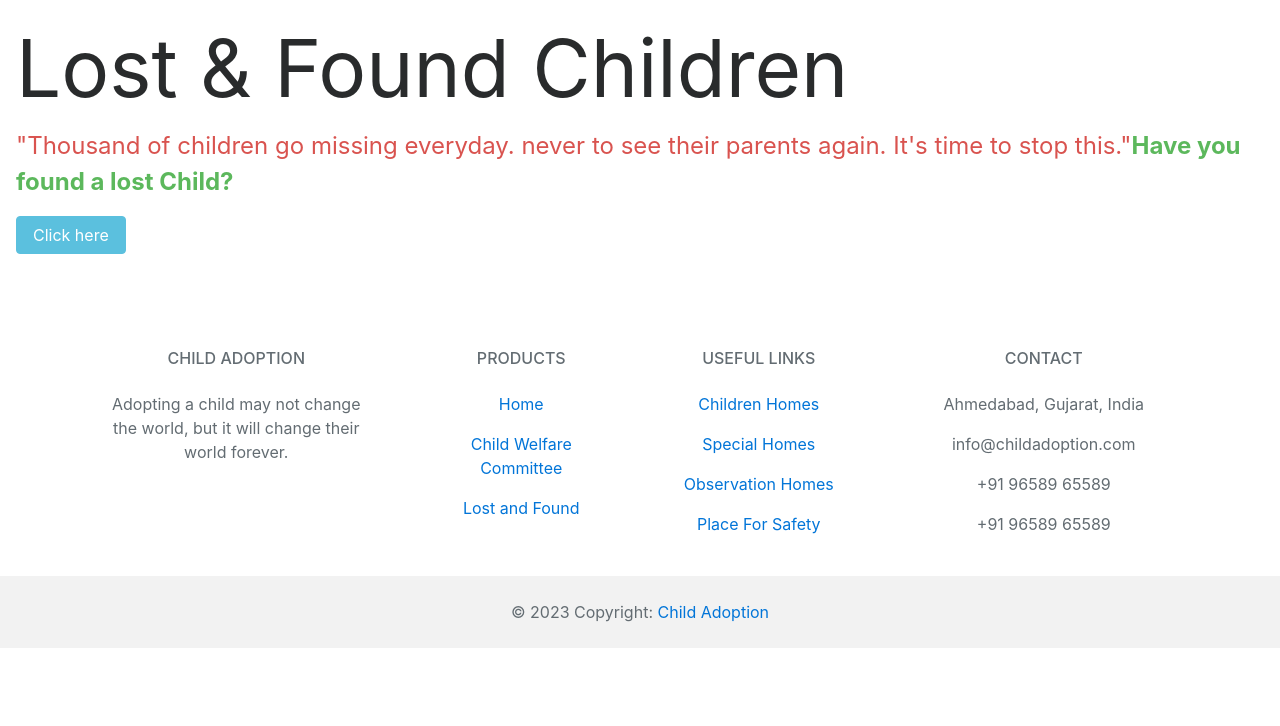
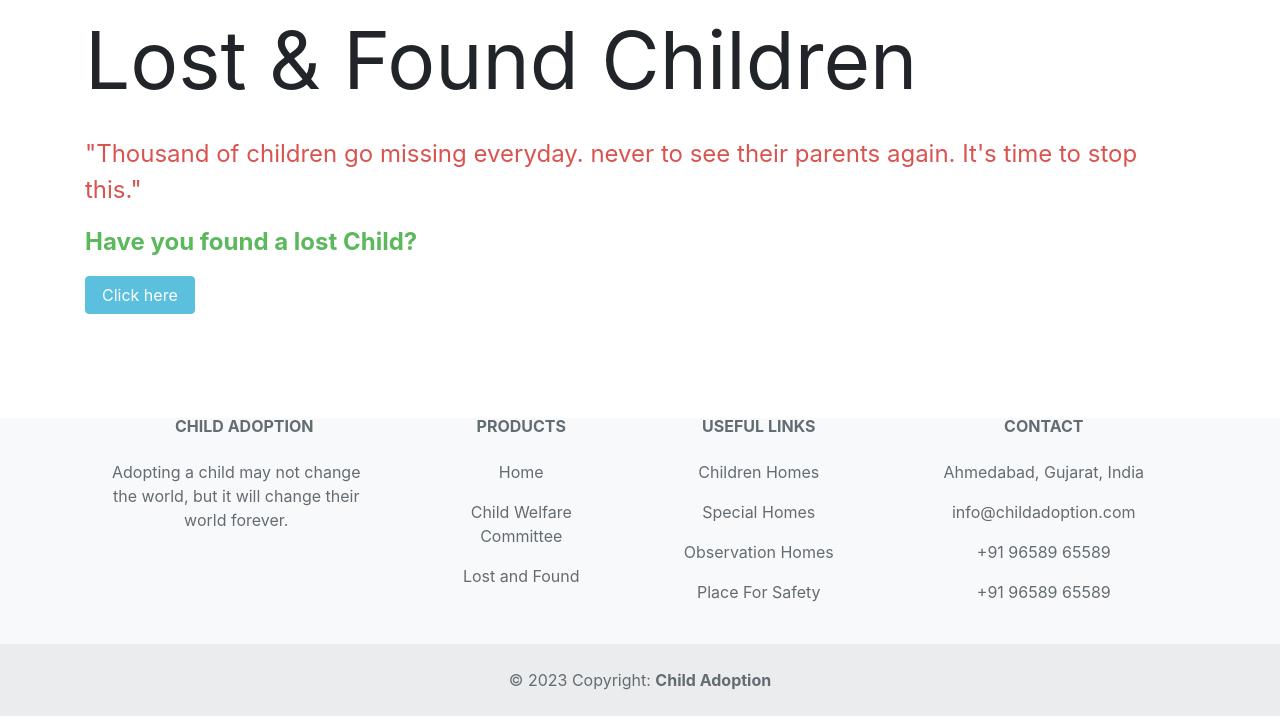
Before and after one commit to ankitpakhale/ChildCare, a Django app: page /lostportal/ in a window 1280 px wide. Shown: the part 74-800 px from the top of the page. Run offline with Django 3.2, Linux system fonts and the light colour scheme; data comes from the database, SQL or seed files in the repository; both versions use the stored data as it was after the commit; some libraries are stand-ins or nearby versions.

Commit message:
Issue fixes

```diff
--- a/child/models.py
+++ b/child/models.py
@@ -75,6 +75,7 @@
 	Job_description=models.CharField(max_length=5000)
 	adoptionreason=models.CharField(max_length=5000)
 	aadhar=models.BooleanField(default=False)
+	monthlyIncome=models.IntegerField(null=True,blank=True)
 
 	childwanted=models.ForeignKey(childinfo,related_name='childwanted',on_delete=models.CASCADE)
 
@@ -95,7 +96,7 @@
 	Occupation=models.CharField(max_length=50)
 	Emailid=models.CharField(max_length=50)
 
-	amount=models.IntegerField(max_length=25)
+	amount=models.IntegerField()
 	Bank_account_no=models.CharField(max_length=25)
 	IFSC_code=models.CharField(max_length=20)
 	Aadharcardno=models.CharField(max_length=20)
--- a/child/templates/child/homepage.html
+++ b/child/templates/child/homepage.html
@@ -106,7 +106,7 @@
               <h1 style="font-size: 12vh" class="card-title display-3 text-white">child and </h1>
               <h1 style="font-size: 12vh" class="card-title display-3 text-white">change a life</h1>
 
-              <a href="{% url 'adoption' %}" class="text-white"><button class="btn btn-info" type="button">Click
+              <a href="{% url 'parentform' %}" class="text-white"><button class="btn btn-info" type="button">Click
                   Here</button></a>
             </div>
           </div>
--- a/child/templates/child/lost.html
+++ b/child/templates/child/lost.html
@@ -8,7 +8,8 @@
     <meta name="viewport" content="width=device-width, initial-scale=1, shrink-to-fit=no">
 
     <!-- Bootstrap CSS -->
-    <link rel="stylesheet" href="https://cdnjs.cloudflare.com/ajax/libs/font-awesome/4.7.0/css/font-awesome.min.css">
+    <link href="https://cdn.jsdelivr.net/npm/bootstrap@5.0.2/dist/css/bootstrap.min.css" rel="stylesheet"
+        integrity="sha384-EVSTQN3/azprG1Anm3QDgpJLIm9Nao0Yz1ztcQTwFspd3yD65VohhpuuCOmLASjC" crossorigin="anonymous">
     <link rel="stylesheet" href="https://maxcdn.bootstrapcdn.com/bootstrap/4.0.0-alpha.6/css/bootstrap.min.css"
         integrity="sha384-rwoIResjU2yc3z8GV/NPeZWAv56rSmLldC3R/AZzGRnGxQQKnKkoFVhFQhNUwEyJ" crossorigin="anonymous">
 
@@ -69,20 +70,20 @@
         </nav>
     </div>
 
-    <nav style="background-color: white" class="navbar navbar-togleable">
-        <ul class="nav navbar-nav">
-            <li class="text-dark" style="font-size: 10vh">Lost & Found Children </li>
-        </ul>
-        <ul class="nav navbar-nav pull-md-right">
-            <li class="text-danger" style="font-size: 3vh;padding-bottom: 2vh">"Thousand of children go missing
-                everyday. never to see their parents again. It's time to stop this."<strong class="text-success">Have
-                    you found a lost Child?</strong> </li>
-            <li class="nav-item" style="padding-bottom: 5vh"><a href="{% url 'addlost' %}" type="button"
-                    class="btn btn-info">Click here</a></li>
+    <div style="background-color: white" class="container">
+
+        <p class="text-dark" style="font-size: 10vh">Lost & Found Children </p>
+        <div class="pull-md-right d-flex flex-column">
+            <p class="text-danger" style="font-size: 3vh">"Thousand of children go missing
+                everyday. never to see their parents again. It's time to stop this."</p>
+            <p class="text-danger" style="font-size: 3vh"><strong class="text-success">Have
+                    you found a lost Child?</strong> </p>
+            <p class="nav-item" style="padding-bottom: 5vh"><a href="{% url 'addlost' %}" type="button"
+                    class="btn btn-info">Click here</a></p>
 
 
-        </ul>
-    </nav>
+        </div>
+    </div>
     <!-- <div class="container-fluid row" style="; background-color:  rgba(88,75,168,0.9);padding: 8vh 0vw 15vh 0vw;">
 
 
--- a/child/views.py
+++ b/child/views.py
@@ -84,7 +84,7 @@
 
 def addlost(request):
 	if request.method == "POST":
-		form = LostForm(request.POST)
+		form = LostForm(request.POST, request.FILES)
 		if form.is_valid():
 			child = form.save(commit=False)
 			child.save()
```
Also changed, not shown: child/forms.py (+12 -5 lines), child/templates/child/addlost.html (+10 -2 lines), child/templates/child/adoptionlist.html (+5 -2 lines), child/migrations/0008_auto_20230312_2029.py (added), db.sqlite3, media/lostchild/lost1_0ThezEJ.jpg (added), media/lostchild/lost1_1PBabnQ.jpg (added).
